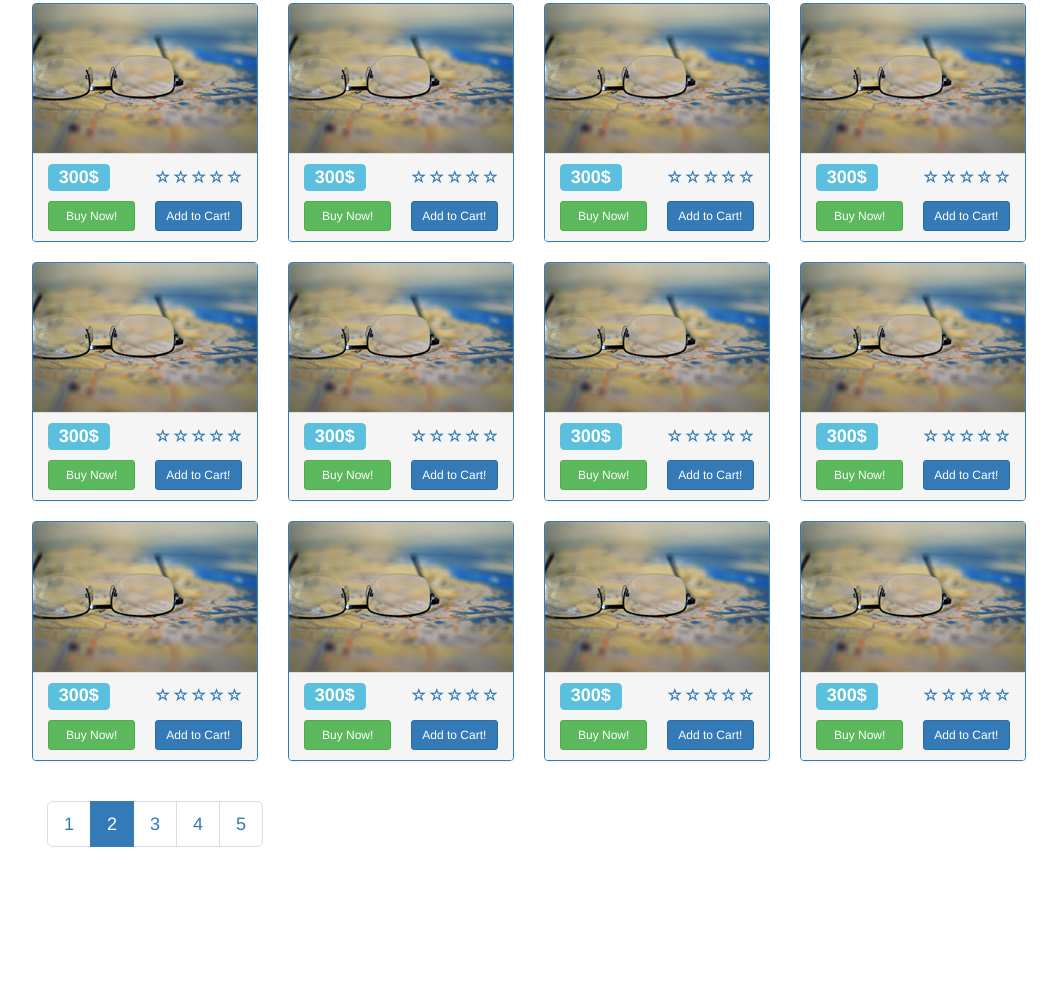
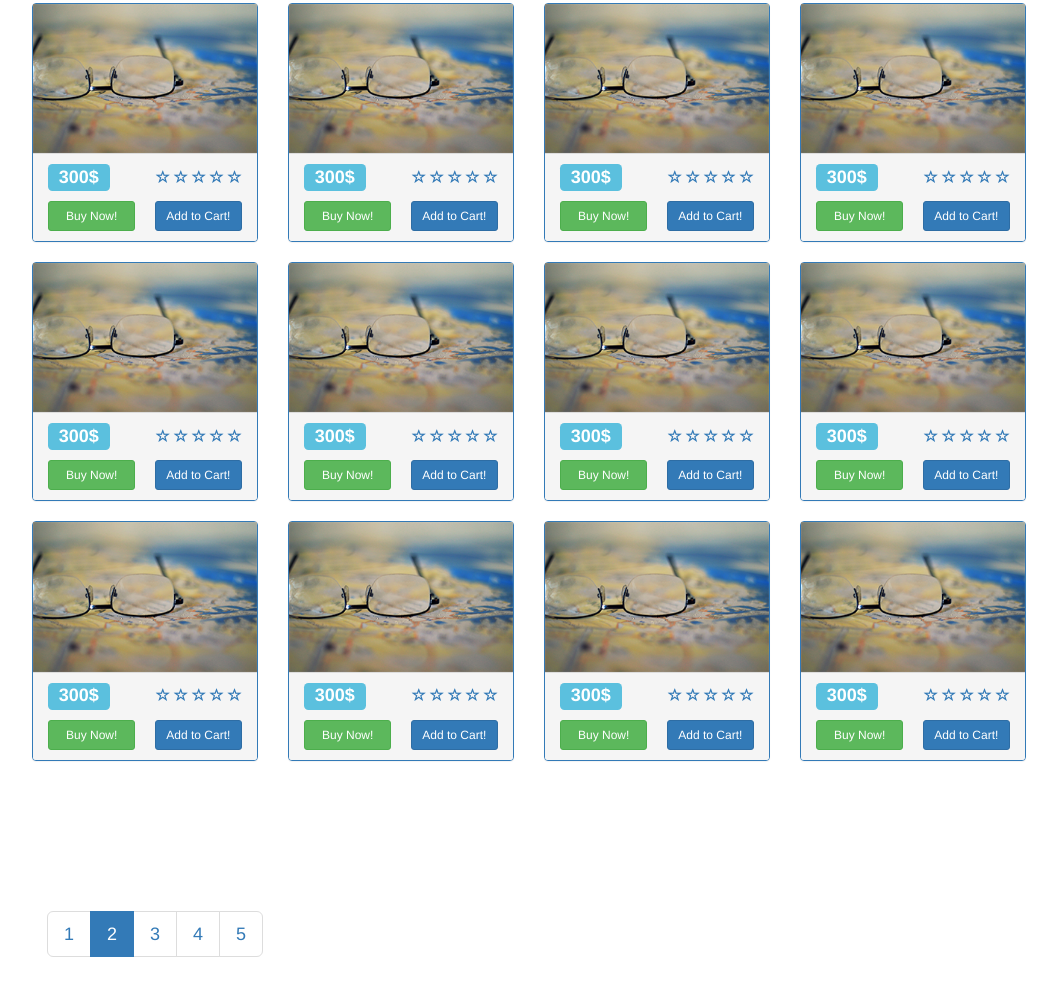
Before and after one commit to egoist13/StartIf-L1, a plain HTML site: page index.html in a window 1280 px wide. Shown: the part 162-1144 px from the top of the page, without its empty margins (111-1168 px from the left). Before the commit the page ends 1034 px from the top, so only its background shows below. Drawn offline with nearby package versions, Linux system fonts and the light colour scheme.

Commit message:
Add files via upload

```diff
--- a/styles/style.css
+++ b/styles/style.css
@@ -85,6 +85,10 @@
         position: relative;
         z-index: 2;
     }
+
+    .pagination {
+        margin-top: 130px;
+    }
 }
 
 @media only screen and (max-width:767px) {
```
